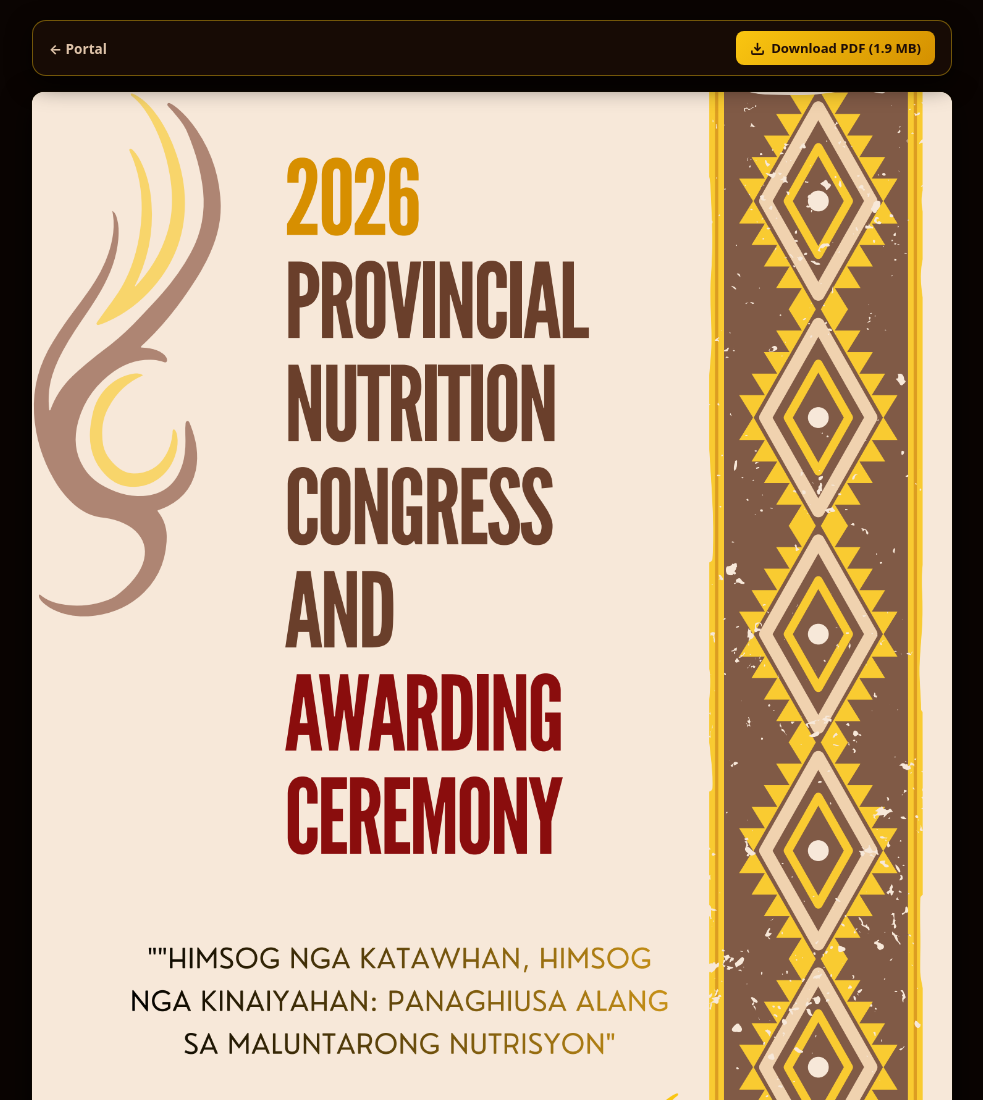
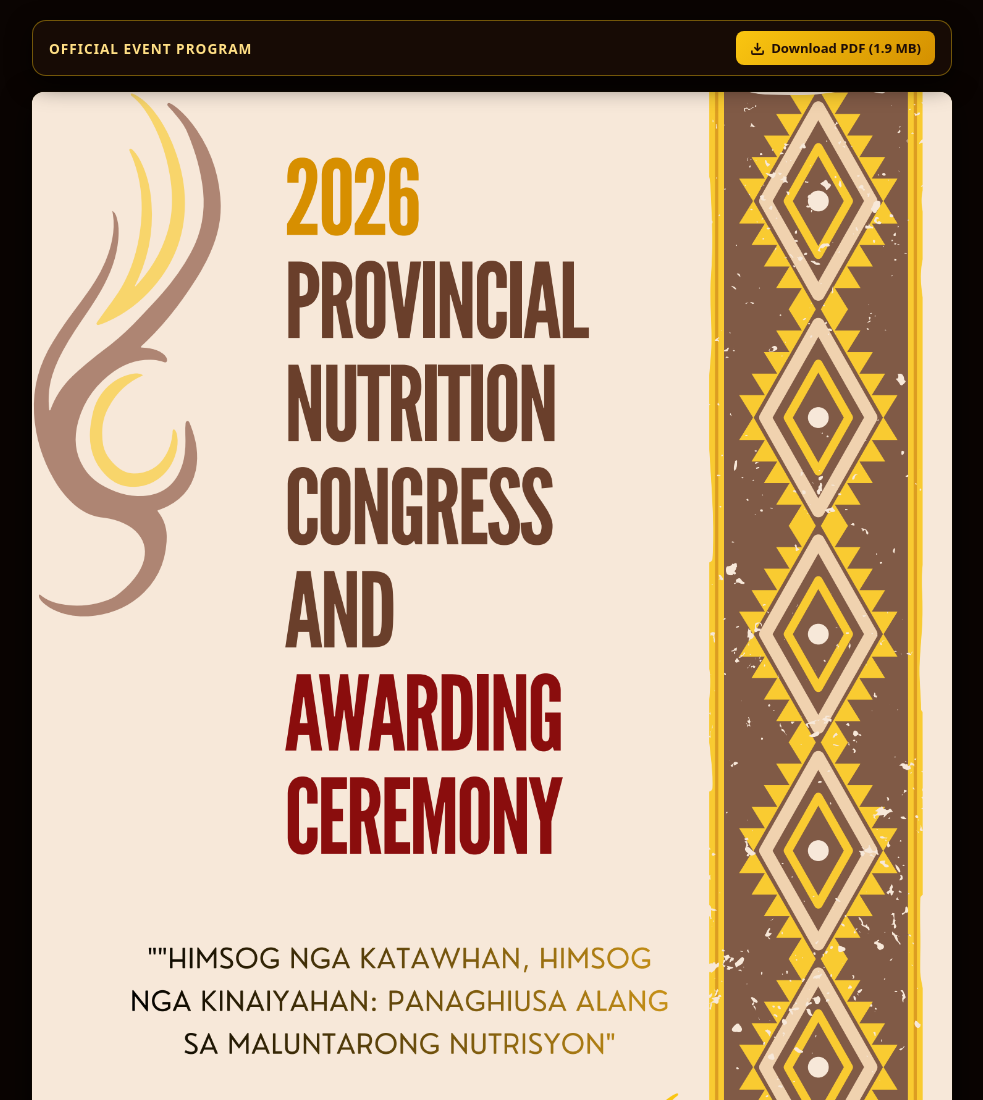
Before and after one commit to bryangarces-ai/davnor-health-summit-2026-presentation, a plain HTML site: page nutrition-congress-2026/program/index.html in a window 1280 px wide. Shown: the top 1100 px of the page, without its empty margins (148-1131 px from the left). Drawn offline with Linux system fonts and the light colour scheme.

Commit message:
fix(program): remove portal back button so participant view is isolated to the souvenir program

```diff
--- a/nutrition-congress-2026/program/index.html
+++ b/nutrition-congress-2026/program/index.html
@@ -34,7 +34,7 @@
       gap: 16px;
     }
 
-    /* Minimal Floating Top Header Bar */
+    /* Minimal Floating Top Header Bar (Download Only, No Portal Link) */
     .top-bar {
       display: flex;
       justify-content: space-between;
@@ -51,17 +51,13 @@
       box-shadow: 0 8px 24px rgba(0, 0, 0, 0.7);
     }
 
-    .back-link {
-      color: #DFC4AA;
-      text-decoration: none;
+    .program-title-label {
+      color: #FFDF85;
       font-size: 0.85rem;
-      font-weight: 700;
-      display: inline-flex;
-      align-items: center;
-      gap: 6px;
-      transition: color 0.2s ease;
+      font-weight: 800;
+      letter-spacing: 1px;
+      text-transform: uppercase;
     }
-    .back-link:hover { color: #FAC611; }
 
     .download-btn {
       display: inline-flex;
@@ -111,14 +107,13 @@
       font-size: 0.78rem;
       padding: 16px 0 8px;
     }
-    footer a { color: #FAC611; text-decoration: none; }
   </style>
 </head>
 <body>
   <div class="container">
     <!-- Minimal Top Control Bar -->
     <header class="top-bar">
-      <a class="back-link" href="../index.html">← Portal</a>
+      <span class="program-title-label">Official Event Program</span>
       <a class="download-btn" href="../program.pdf" target="_blank" download="2026-Provincial-Nutrition-Congress-Program.pdf">
         <svg width="15" height="15" viewBox="0 0 24 24" fill="none" stroke="currentColor" stroke-width="2.5"><path d="M21 15v4a2 2 0 0 1-2 2H5a2 2 0 0 1-2-2v-4"/><polyline points="7 10 12 15 17 10"/><line x1="12" y1="15" x2="12" y2="3"/></svg>
         Download PDF (1.9 MB)
```
